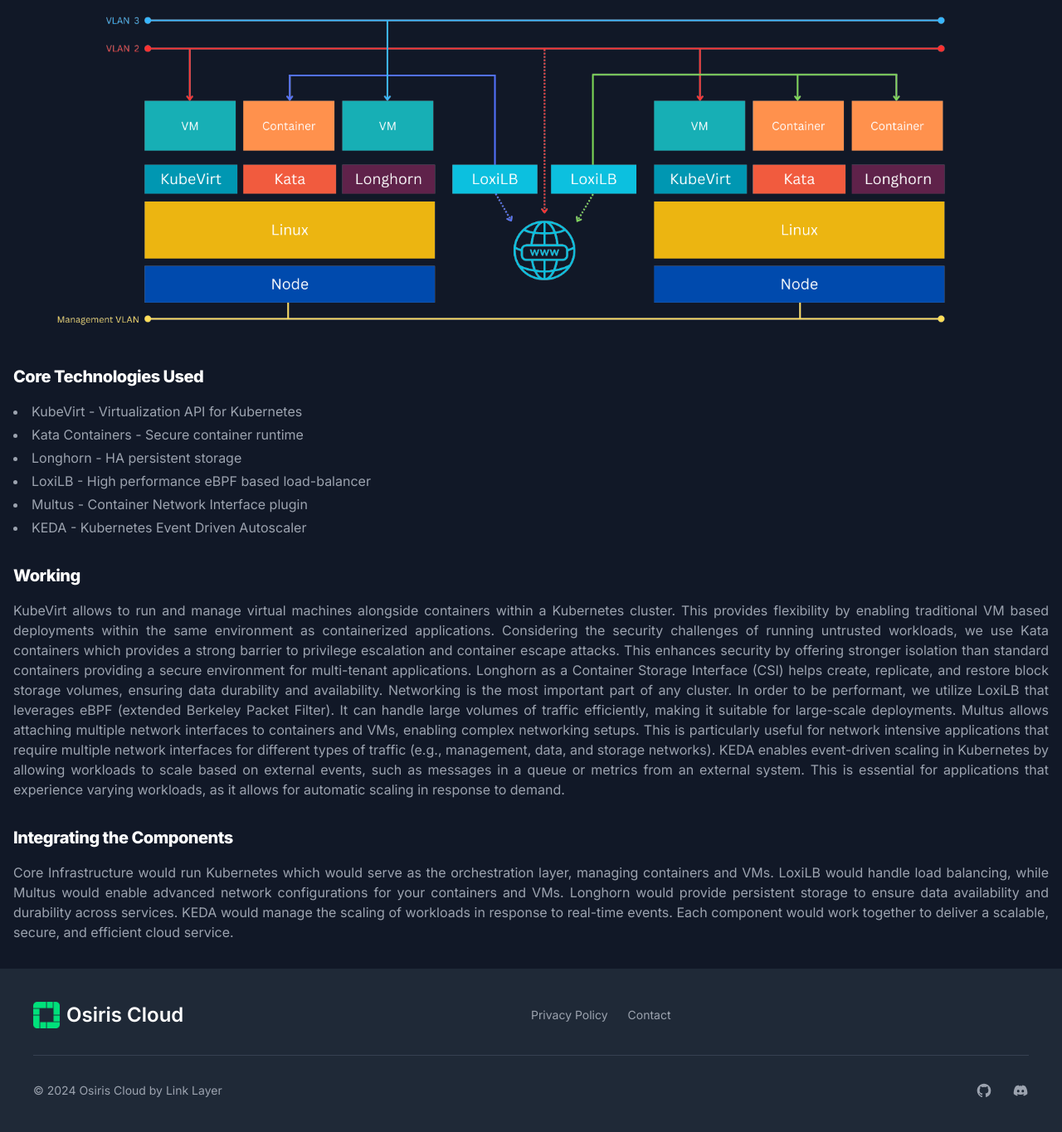
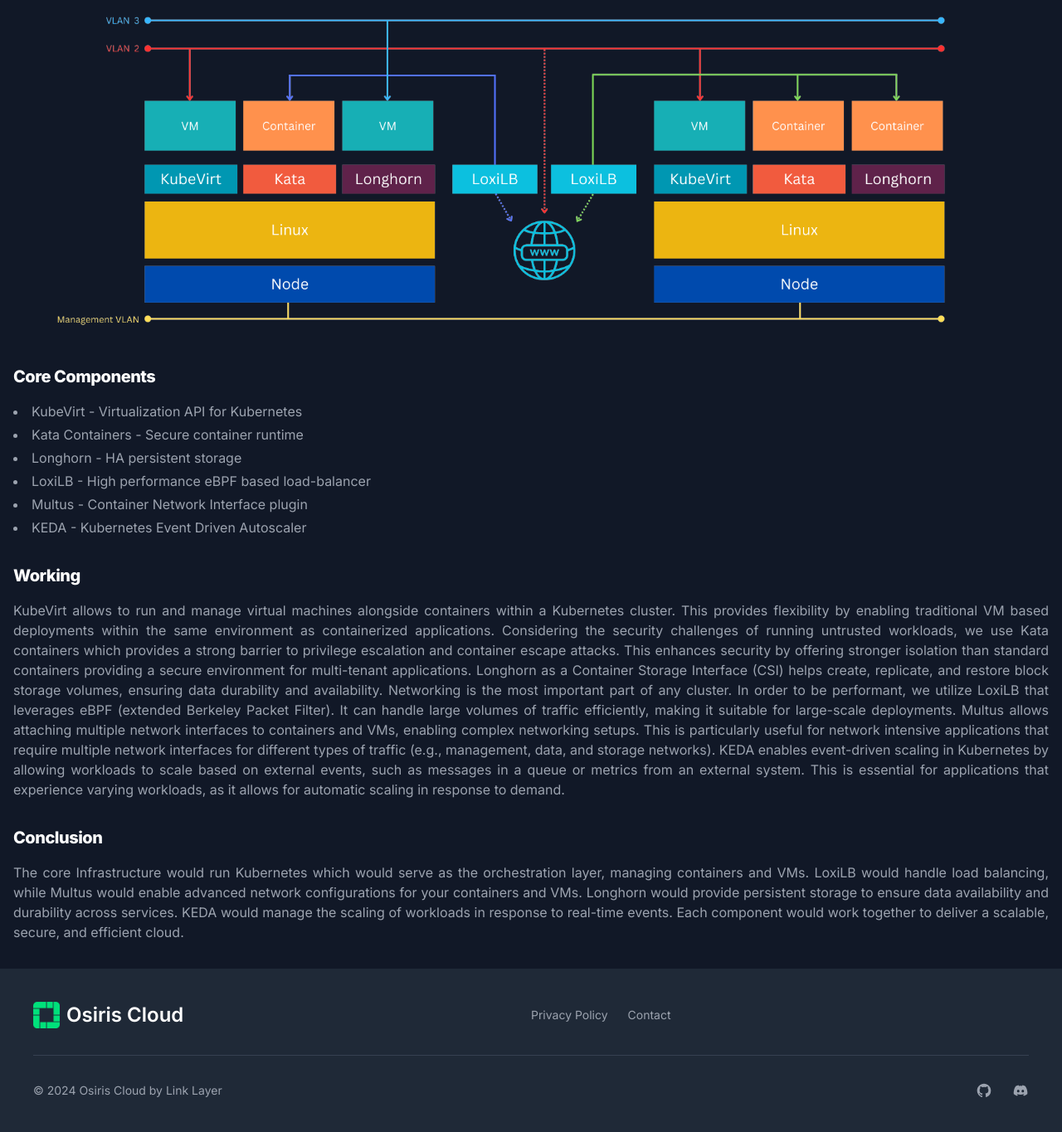
Before and after one commit to osiris-cloud/osiris-cloud, a Django app: page /architecture in a window 1280 px wide. Shown: the part 278-1643 px from the top of the page at 83% size. Run offline with Django 4.2, Linux system fonts and the light colour scheme; style sheets or scripts are compiled from the project's sources; parts of the project's set-up code (start-up, migrations or seed data) failed here and were passed over; some libraries are stand-ins or nearby versions; some web fonts are replaced.

Commit message:
minor improvements

```diff
--- a/templates/pages/architecture.html
+++ b/templates/pages/architecture.html
@@ -21,7 +21,7 @@
             </div>
 
             <h3 class="mt-8 text-xl tracking-tight font-extrabold text-gray-900 dark:text-white">
-                Core Technologies Used
+                Core Components
             </h3>
 
             <div class="grid pt-4 text-left">
@@ -74,16 +74,15 @@
                 </p>
             </div>
 
-            <h3 class="mt-8 text-xl tracking-tight font-extrabold text-gray-900 dark:text-white">Integrating the
-                Components</h3>
+            <h3 class="mt-8 text-xl tracking-tight font-extrabold text-gray-900 dark:text-white">Conclusion</h3>
             <div class="grid pt-4 text-left">
                 <p class="text-gray-500 dark:text-gray-400 text-justify">
-                    Core Infrastructure would run Kubernetes which would serve as the orchestration layer, managing
+                    The core Infrastructure would run Kubernetes which would serve as the orchestration layer, managing
                     containers and VMs. LoxiLB would handle load balancing, while Multus would enable advanced network
                     configurations for your containers and VMs. Longhorn would provide persistent storage to ensure data
                     availability and durability across services. KEDA would manage the scaling of workloads in
                     response to real-time events. Each component would work together to deliver a scalable, secure,
-                    and efficient cloud service.
+                    and efficient cloud.
                 </p>
             </div>
 
```
